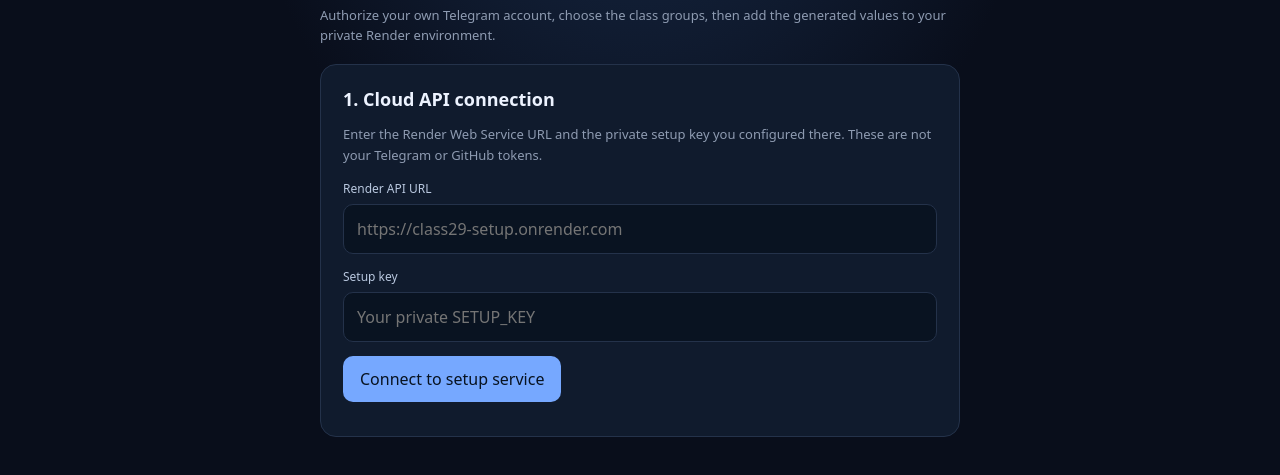
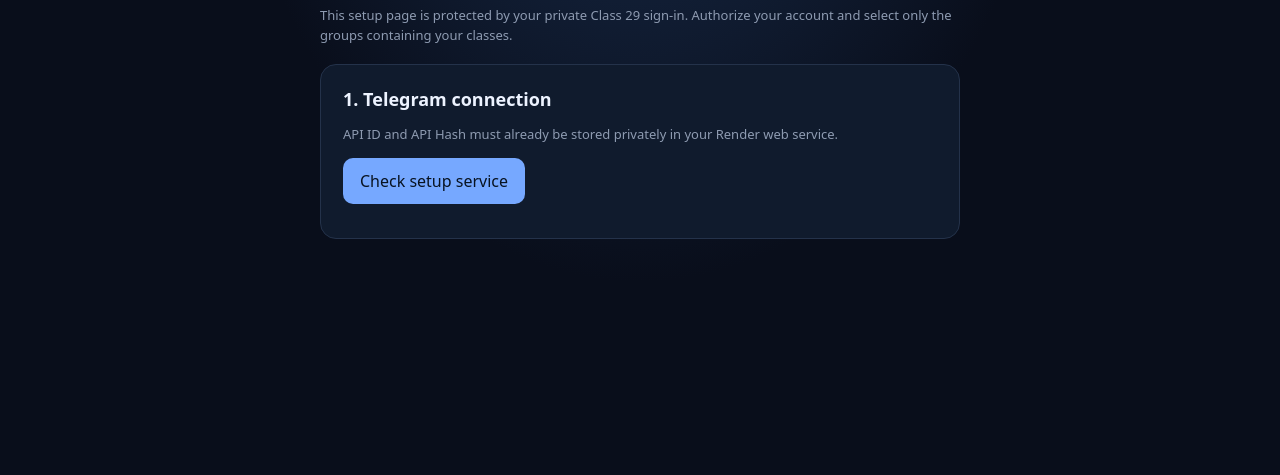
Before and after one commit to Bitto29/class29, a plain HTML site: page setup.html in a window 1280 px wide. Shown: the part 209-684 px from the top of the page. Drawn offline with Linux system fonts and the light colour scheme.

Commit message:
Simplify private Telegram setup page

```diff
--- a/setup.html
+++ b/setup.html
@@ -1,11 +1,10 @@
 <!doctype html>
 <html lang="en"><head><meta charset="utf-8"><meta name="viewport" content="width=device-width,initial-scale=1"><meta name="theme-color" content="#090e1b"><title>Connect Telegram · Class 29</title><link rel="stylesheet" href="assets/styles.css"><style>
-.setup{max-width:680px;margin:0 auto;padding:42px 20px 70px}.panel{background:#101b2d;border:1px solid var(--line);border-radius:16px;padding:22px;margin:18px 0}.panel h2{font-size:18px;margin:0 0 8px}.panel p,.hint{font-size:13px;line-height:1.6;color:var(--muted)}.field{display:block;margin:14px 0}.field span{display:block;font-size:12px;color:#b9c8df;margin-bottom:7px}.field input{width:100%;padding:13px;border-radius:10px;border:1px solid var(--line);background:#091321;color:var(--text);font:inherit;outline:none}.action{border:0;border-radius:10px;padding:12px 17px;background:#76a8ff;color:#081321;font-weight:800;font:inherit;cursor:pointer}.action:disabled{opacity:.5}.status{font-size:13px;color:var(--mint);margin-top:12px;white-space:pre-wrap}.group{display:flex;gap:10px;padding:10px 0;border-bottom:1px solid #ffffff12;font-size:13px}.group input{accent-color:#77a9ff}.warning{color:#ffd38a!important}.hidden{display:none!important}.output{width:100%;min-height:110px;background:#07101d;color:#dce9ff;border:1px solid var(--line);border-radius:10px;padding:12px;font:12px ui-monospace,monospace;overflow-wrap:anywhere}
+.setup{max-width:680px;margin:0 auto;padding:42px 20px 70px}.panel{background:#101b2d;border:1px solid var(--line);border-radius:16px;padding:22px;margin:18px 0}.panel h2{font-size:18px;margin:0 0 8px}.panel p,.hint{font-size:13px;line-height:1.6;color:var(--muted)}.field{display:block;margin:14px 0}.field span{display:block;font-size:12px;color:#b9c8df;margin-bottom:7px}.field input{width:100%;padding:13px;border-radius:10px;border:1px solid var(--line);background:#091321;color:var(--text);font:inherit}.action{border:0;border-radius:10px;padding:12px 17px;background:#76a8ff;color:#081321;font-weight:800;font:inherit;cursor:pointer}.status{font-size:13px;color:var(--mint);margin-top:12px;white-space:pre-wrap}.group{display:flex;gap:10px;padding:10px 0;border-bottom:1px solid #ffffff12;font-size:13px}.group input{accent-color:#77a9ff}.warning{color:#ffd38a!important}.hidden{display:none!important}.output{width:100%;min-height:110px;background:#07101d;color:#dce9ff;border:1px solid var(--line);border-radius:10px;padding:12px;font:12px ui-monospace,monospace;overflow-wrap:anywhere}
 </style></head><body><header class="topbar"><a class="brand" href="./"><span class="brand-mark">29</span><span>Class <b>29</b></span></a><a class="top-meta" href="./">Back to library</a></header>
-<main class="setup"><div class="eyebrow">ONE-TIME CONNECTION</div><h1 style="font-size:clamp(34px,7vw,54px)">Connect <span>Telegram.</span></h1><p class="hint">Authorize your own Telegram account, choose the class groups, then add the generated values to your private Render environment.</p>
-<section class="panel"><h2>1. Cloud API connection</h2><p>Enter the Render Web Service URL and the private setup key you configured there. These are not your Telegram or GitHub tokens.</p>
-<label class="field"><span>Render API URL</span><input id="api" placeholder="https://class29-setup.onrender.com"></label><label class="field"><span>Setup key</span><input id="key" type="password" autocomplete="off" placeholder="Your private SETUP_KEY"></label><button class="action" id="check">Connect to setup service</button><div id="status" class="status"></div></section>
-<section class="panel hidden" id="login"><h2>2. Telegram login</h2><p>Your API ID and API Hash must already be set privately in the Render service environment.</p><label class="field"><span>Telegram phone number (with country code)</span><input id="phone" placeholder="+8801XXXXXXXXX" autocomplete="tel"></label><button class="action" id="send">Send Telegram code</button><div id="codebox" class="hidden"><label class="field"><span>Login code from Telegram</span><input id="code" inputmode="numeric" autocomplete="one-time-code"></label><label class="field"><span>2-Step Verification password (only if enabled)</span><input id="password" type="password" autocomplete="current-password"></label><button class="action" id="verify">Verify and load my groups</button></div><div id="loginstatus" class="status"></div></section>
-<section class="panel hidden" id="groups"><h2>3. Choose your class groups</h2><p>Select the groups where your classes are posted. Only groups your Telegram account can access are listed.</p><div id="group-list"></div><button class="action" id="finish">Generate private Render settings</button><div id="groupstatus" class="status"></div></section>
-<section class="panel hidden" id="result"><h2>4. Add these values to Render</h2><p class="warning">The session string is equivalent to a login credential. Never share it, commit it, or paste it into ChatGPT. Copy it directly into Render as TELEGRAM_SESSION.</p><label class="field"><span>TELEGRAM_SESSION</span><textarea class="output" id="session" readonly></textarea></label><label class="field"><span>TELEGRAM_GROUPS_JSON</span><textarea class="output" id="groupjson" readonly></textarea></label><button class="action" id="copy-session">Copy session</button> <button class="action" id="copy-groups">Copy groups</button><p class="hint">In Render, add these values to the existing Class 29 background worker. Also set TELEGRAM_PHONE to the phone number you used. Keep API ID, API Hash and GitHub token in Render environment variables only. Then deploy/restart the worker.</p></section>
+<main class="setup"><div class="eyebrow">ONE-TIME CONNECTION</div><h1 style="font-size:clamp(34px,7vw,54px)">Connect <span>Telegram.</span></h1><p class="hint">This setup page is protected by your private Class 29 sign-in. Authorize your account and select only the groups containing your classes.</p>
+<section class="panel"><h2>1. Telegram connection</h2><p>API ID and API Hash must already be stored privately in your Render web service.</p><button class="action" id="check">Check setup service</button><div id="status" class="status"></div></section>
+<section class="panel hidden" id="login"><h2>2. Telegram login</h2><label class="field"><span>Telegram phone number (with country code)</span><input id="phone" placeholder="+8801XXXXXXXXX" autocomplete="tel"></label><button class="action" id="send">Send Telegram code</button><div id="codebox" class="hidden"><label class="field"><span>Login code from Telegram</span><input id="code" inputmode="numeric" autocomplete="one-time-code"></label><label class="field"><span>2-Step Verification password (only if enabled)</span><input id="password" type="password" autocomplete="current-password"></label><button class="action" id="verify">Verify and load my groups</button></div><div id="loginstatus" class="status"></div></section>
+<section class="panel hidden" id="groups"><h2>3. Choose your class groups</h2><p>Select only the groups you want Class 29 to monitor.</p><div id="group-list"></div><button class="action" id="finish">Generate private Render settings</button><div id="groupstatus" class="status"></div></section>
+<section class="panel hidden" id="result"><h2>4. Add settings to Render</h2><p class="warning">Your session string is a full Telegram login credential. Never share it, commit it, or paste it into ChatGPT. Copy it directly into the private Render worker environment.</p><label class="field"><span>TELEGRAM_SESSION</span><textarea class="output" id="session" readonly></textarea></label><label class="field"><span>TELEGRAM_GROUPS_JSON</span><textarea class="output" id="groupjson" readonly></textarea></label><button class="action" id="copy-session">Copy session</button> <button class="action" id="copy-groups">Copy groups</button></section>
 </main><script src="assets/setup.js"></script></body></html>
```
